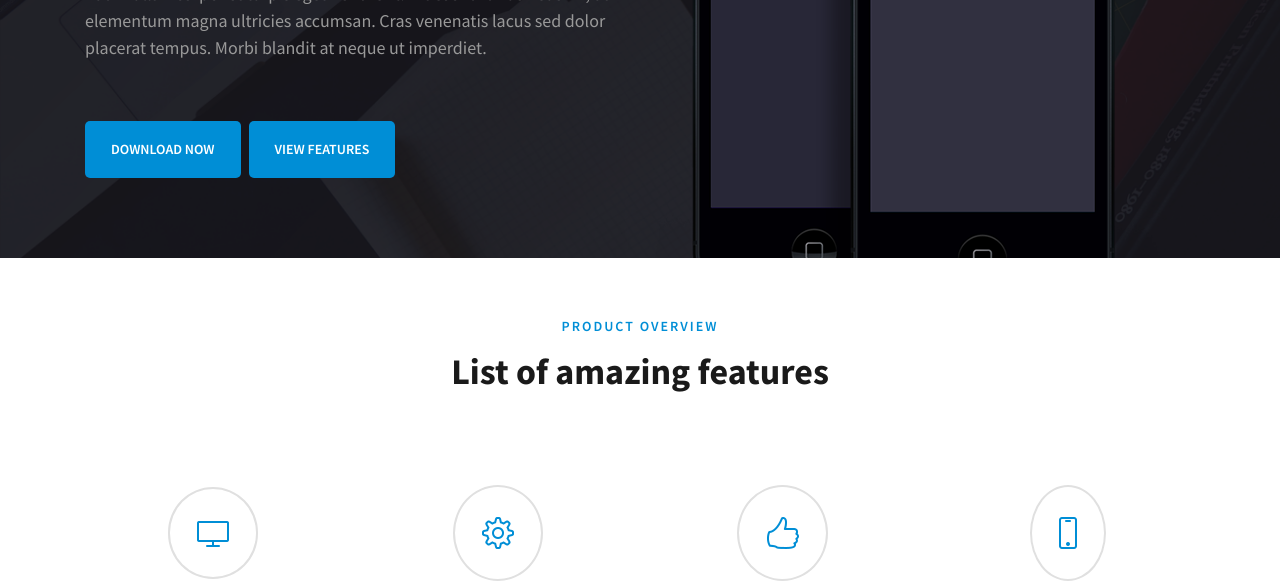
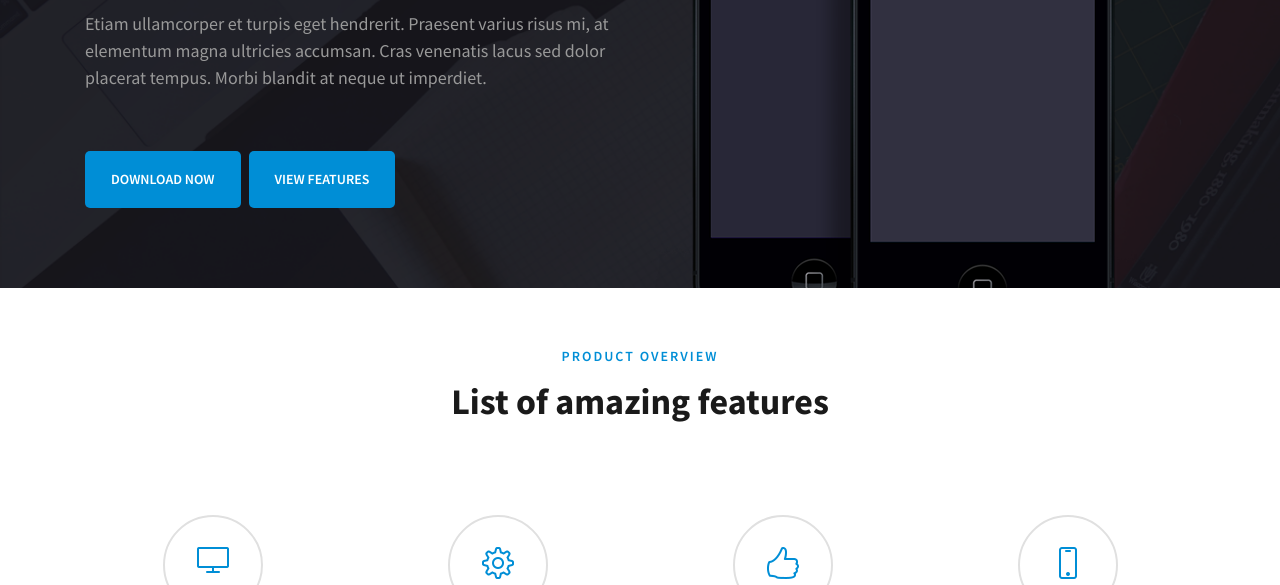
Before and after one commit to Shahriar123Rahman/lucid-onepagebuilder, a plain HTML site: page index.html in a window 1280 px wide. Shown: the part 367-952 px from the top of the page. Drawn offline with Linux system fonts and the light colour scheme; a script that the page names is missing.

Commit message:
Update style.css

```diff
--- a/css/style.css
+++ b/css/style.css
@@ -161,9 +161,15 @@ header {
 }
 .feature-img {
   display: inline-block;
+  height: 100px;
+  width: 100px;
   border: 2px solid #e0e0e0;
-  padding: 30px 27px;
   margin: 30px;
+}
+.img-fluid {
+    max-width: 100%;
+    height: auto;
+    margin-top: 30px;
 }
 .features h4 {
   color: #1a1a1a;
```
